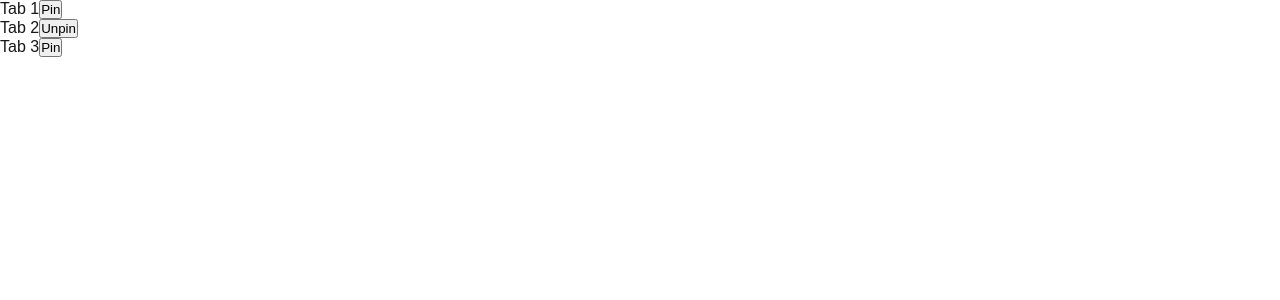
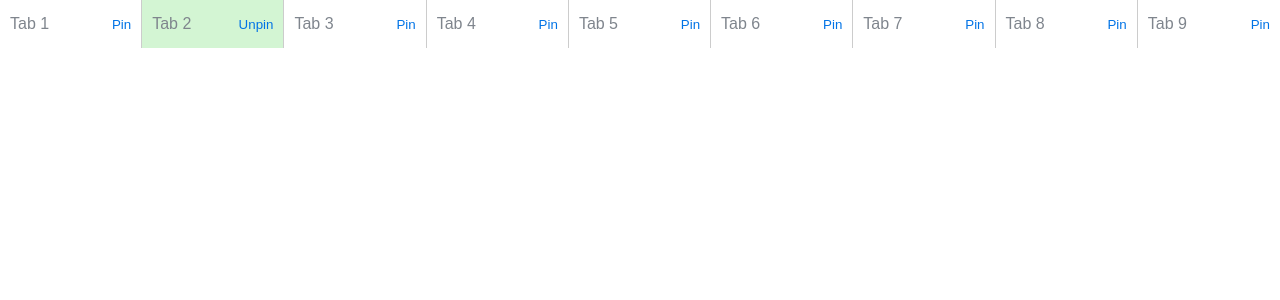
Before and after one commit to rhryshchuk/tabs, a Next.js app: page / in a window 1280 px wide. Shown: the top 300 px of the page. Built offline with nearby package versions, Linux system fonts and the light colour scheme.

Commit message:
added some styles and types, and add handleClick func to active tab

```diff
--- a/app/comonents/tabs/Tabs.tsx
+++ b/app/comonents/tabs/Tabs.tsx
@@ -1,13 +1,21 @@
-"use client"
+"use client";
 import { loadTabs, saveTabs } from "@/app/utils/storage";
 import { useState, useEffect } from "react";
+import "./style.css";
+
+interface Tab {
+  id: number;
+  title: string;
+  pinned: boolean;
+}
 
 const Tabs = () => {
-  const [tabs, setTabs] = useState([]);
-  const [draggingTab, setDraggingTab] = useState(null);
-  const [dragDelay, setDragDelay] = useState(false);
+  const [tabs, setTabs] = useState<Tab[]>([]);
+  const [draggingTab, setDraggingTab] = useState<Tab | null>(null);
+  const [dragDelay, setDragDelay] = useState<boolean>(false);
+  const [activeTab, setActiveTab] = useState<number | null>(null);
 
-    useEffect(() => {
+  useEffect(() => {
     const timer = setTimeout(() => {
       setDragDelay(true);
     }, 2000);
@@ -22,34 +30,37 @@ const Tabs = () => {
     }
   }, []);
 
-    useEffect(() => {
-    saveTabs(tabs)
+  useEffect(() => {
+    saveTabs(tabs);
   }, [tabs]);
 
-  const handleDragStart = (e, tab) => {
-     if (tab.pinned) {
+  // Обробник для початку перетягування
+  const handleDragStart = (e: React.DragEvent<HTMLDivElement>, tab: Tab) => {
+    if (tab.pinned) {
       e.preventDefault();
       return;
     }
     setDraggingTab(tab);
     e.dataTransfer.effectAllowed = "move";
-    e.target.style.opacity = 0.5;
+    e.target.style.opacity = "0.5";
   };
 
-  const handleDragOver = (e) => {
+  // Обробник для перетягування
+  const handleDragOver = (e: React.DragEvent<HTMLDivElement>) => {
     e.preventDefault();
     e.dataTransfer.dropEffect = "move";
   };
 
-  const handleDrop = (e, targetTab) => {
+  // Обробник для скидання перетягування
+  const handleDrop = (e: React.DragEvent<HTMLDivElement>, targetTab: Tab) => {
     e.preventDefault();
     e.stopPropagation();
 
-    if (draggingTab.id === targetTab.id) return;
+    if (draggingTab?.id === targetTab.id) return;
 
-    const newTabs = tabs.filter((tab) => tab.id !== draggingTab.id);
+    const newTabs = tabs.filter((tab) => tab.id !== draggingTab?.id);
     const targetIndex = tabs.indexOf(targetTab);
-    newTabs.splice(targetIndex, 0, draggingTab);
+    newTabs.splice(targetIndex, 0, draggingTab!);
 
     setTabs(newTabs);
     setDraggingTab(null);
@@ -59,11 +70,18 @@ const Tabs = () => {
     setDraggingTab(null);
   };
 
-  const togglePin = (tab) => {
+  // Функція для зміни статусу закріплення таба
+  const togglePin = (tab: Tab) => {
     const newTabs = tabs.map((t) =>
       t.id === tab.id ? { ...t, pinned: !t.pinned } : t
     );
     setTabs(newTabs);
+  };
+
+  // Функція для обробки кліку на таб
+  const handleTabClick = (tab: Tab) => {
+    if (activeTab === tab.id) return;
+    setActiveTab(tab.id);
   };
 
   return (
@@ -71,16 +89,17 @@ const Tabs = () => {
       {tabs.map((tab) => (
         <div
           key={tab.id}
-          draggable={dragDelay} // Перетаскивание разрешено после задержки на мобильных устройствах
+          draggable={dragDelay}
           onDragStart={(e) => handleDragStart(e, tab)}
           onDragOver={handleDragOver}
           onDrop={(e) => handleDrop(e, tab)}
           onDragEnd={handleDragEnd}
-          className={`tab ${tab.pinned ? "pinned" : ""}`}
+          className={`tab ${tab.pinned ? "pinned" : ""} ${activeTab === tab.id ? "active" : ""}`}
           style={{
             opacity: tab === draggingTab ? 0.5 : 1,
-            cursor: tab === draggingTab ? "grabbing" : "move", // Меняем курсор при перетаскивании
+            cursor: tab === draggingTab ? "grabbing" : "move",
           }}
+          onClick={() => handleTabClick(tab)}
         >
           <span>{tab.title}</span>
           <button onClick={() => togglePin(tab)}>
--- a/app/comonents/tabs/style.css
+++ b/app/comonents/tabs/style.css
@@ -1,23 +1,31 @@
 .tabs {
     display: flex;
     flex-direction: row;
-    gap: 10px;
-    padding: 10px;
+}
+.tab.active {
+    background-color: #F1F5F8;
+    color: #343434;
 }
 
 .tab {
-    background: #f1f1f1;
-    padding: 10px;
-    border-radius: 4px;
+    background-color: #fff;
+    border-right: 1px solid #ccc;
+    color: #7F858D;
     cursor: move;
     display: flex;
     justify-content: space-between;
     align-items: center;
+    width: 145px;
+    height: 48px;
+    padding: 10px;
+}
+
+.tab:last-child {
+    border-right: none;
 }
 
 .pinned {
     background: #d3f5d3;
-    /* Для закрепленных табов */
 }
 
 button {
--- a/app/utils/storage.ts
+++ b/app/utils/storage.ts
@@ -1,19 +1,39 @@
-export const loadTabs = () => {
-    if (typeof window !== undefined) {
+export interface Tab {
+  id: number;
+  title: string;
+  pinned: boolean;
+}
+
+export const loadTabs = (): Tab[] => {
+  if (typeof window !== "undefined") {
     const savedTabs = localStorage.getItem("tabs");
 
-        return savedTabs ? JSON.parse(savedTabs) :
-            [
+    if (savedTabs) {
+      try {
+        return JSON.parse(savedTabs) as Tab[];
+      } catch (error) {
+        console.error("Error parsing saved tabs from localStorage:", error);
+        return [];
+      }
+    } else {
+      return [
         { id: 1, title: "Tab 1", pinned: false },
         { id: 2, title: "Tab 2", pinned: true },
         { id: 3, title: "Tab 3", pinned: false },
-            ]
+        { id: 4, title: "Tab 4", pinned: false },
+        { id: 5, title: "Tab 5", pinned: false },
+        { id: 6, title: "Tab 6", pinned: false },
+        { id: 7, title: "Tab 7", pinned: false },
+        { id: 8, title: "Tab 8", pinned: false },
+        { id: 9, title: "Tab 9", pinned: false },
+      ];
+    }
   }
   return [];
 }
 
-export const saveTabs = (tabs) => {
-    if (typeof window !== undefined) {
-     localStorage.setItem("tabs", JSON.stringify(tabs))
+export const saveTabs = (tabs: Tab[]): void => {
+  if (typeof window !== "undefined") {
+    localStorage.setItem("tabs", JSON.stringify(tabs));
   }
 }
```
Lines whose indentation alone changed are shown as unchanged.
